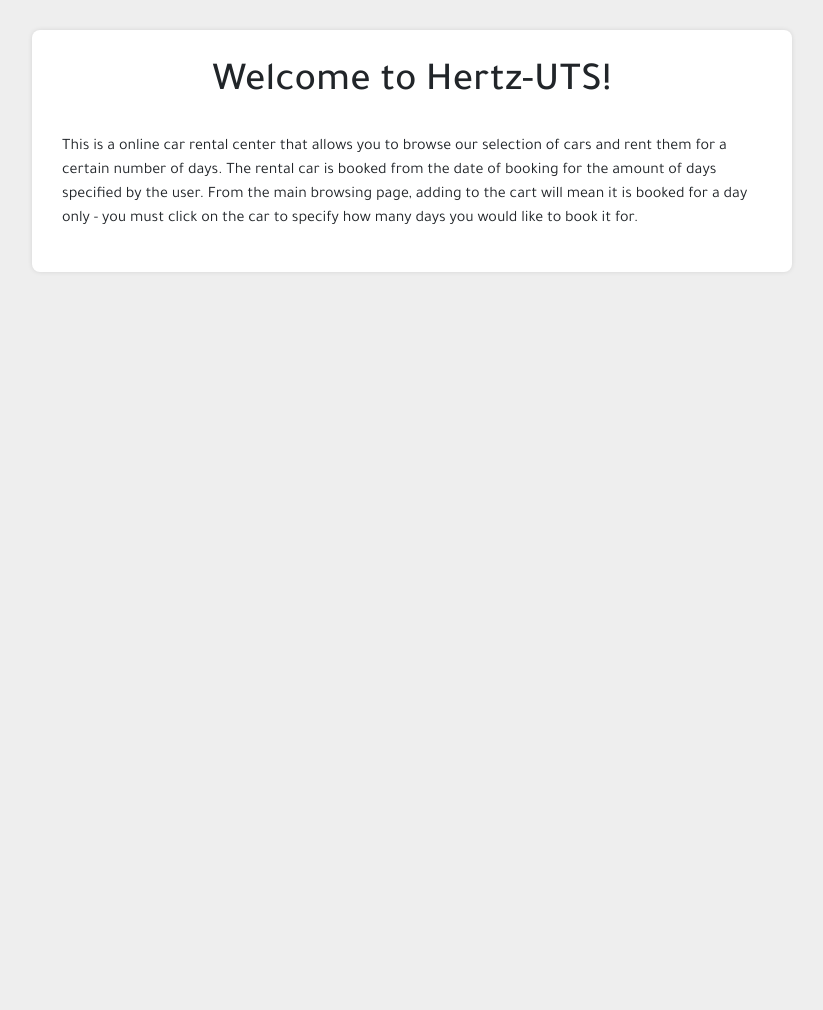
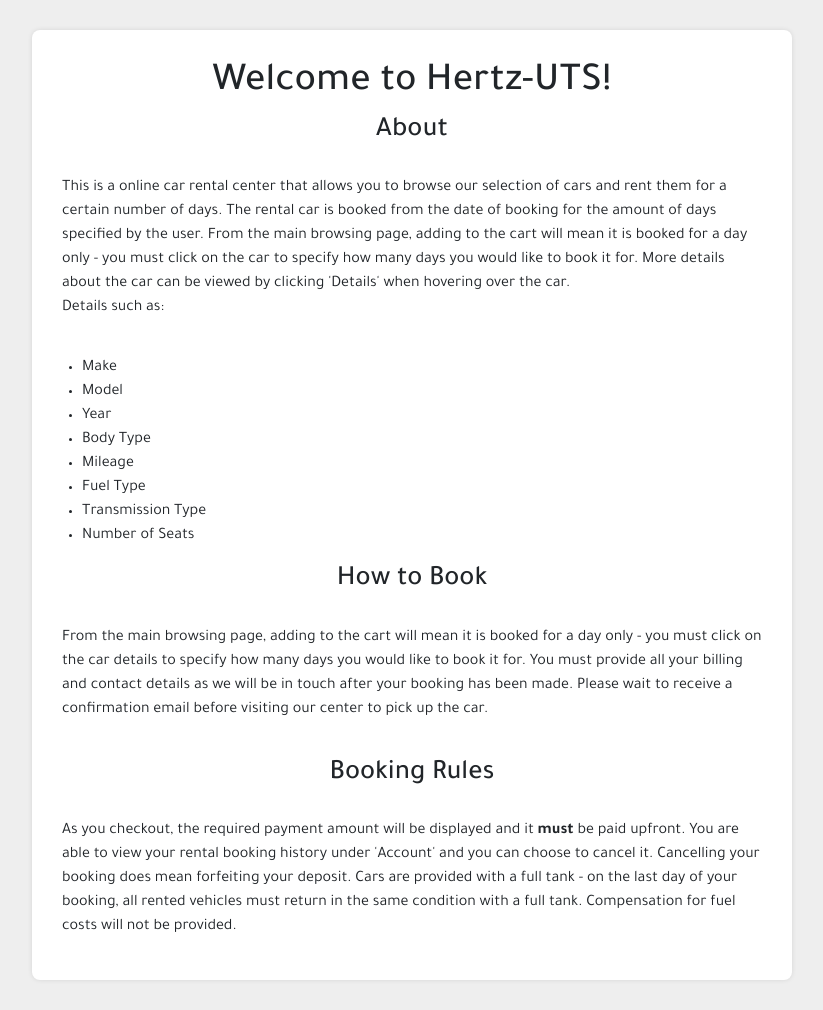
Before and after one commit to catherinerp/online-car-rental-system, a PHP site: page /help.php in a window 1280 px wide. Shown: the part 214-1224 px from the top of the page, without its empty margins (228-1051 px from the left). Before the commit the page ends 486 px from the top, so only its background shows below. Run offline with PHP 8.4, Linux system fonts and the light colour scheme; some libraries are stand-ins or nearby versions.

Commit message:
added more information in help page

```diff
--- a/help.php
+++ b/help.php
@@ -3,13 +3,42 @@
     <div class="cart-container">
         </br>
         <h1 style="text-align:center">Welcome to Hertz-UTS!</h1>
+        <h3 style="text-align:center">About</h3>
         <p style="padding: 20px;width: 100%;">
         This is a online car rental center that allows you to browse our selection of cars
         and rent them for a certain number of days. The rental car is booked from the date
         of booking for the amount of days specified by the user. From the main browsing page,
         adding to the cart will mean it is booked for a day only - you must click on the car
-        to specify how many days you would like to book it for.
-        <p>
+        to specify how many days you would like to book it for. More details about the car can
+        be viewed by clicking 'Details' when hovering over the car.<br>
+        Details such as:
+        <ul>
+            <li>Make</li>
+            <li>Model</li>
+            <li>Year</li>
+            <li>Body Type</li>
+            <li>Mileage</li>
+            <li>Fuel Type</li>
+            <li>Transmission Type</li>
+            <li>Number of Seats</li>
+        </ul>
+        </p>
+        <h3 style="text-align:center">How to Book</h3>
+        <p style="padding: 20px;width: 100%;">
+        From the main browsing page, adding to the cart will mean it is booked for a day only
+         - you must click on the car details to specify how many days you would like to book it
+         for. You must provide all your billing and contact details as we will be in touch after
+         your booking has been made. Please wait to receive a confirmation email before visiting
+         our center to pick up the car.
+        </p>
+        <h3 style="text-align:center">Booking Rules</h3>
+        <p style="padding: 20px;width: 100%;">
+        As you checkout, the required payment amount will be displayed and it <b>must</b> be paid
+        upfront. You are able to view your rental booking history under 'Account' and you can choose
+        to cancel it. Cancelling your booking does mean forfeiting your deposit. Cars are provided
+        with a full tank - on the last day of your booking, all rented vehicles must return in the
+        same condition with a full tank. Compensation for fuel costs will not be provided.
+        </p>
     </div>
 </div>
 <?php include 'includes/footer.php'; ?>
```
